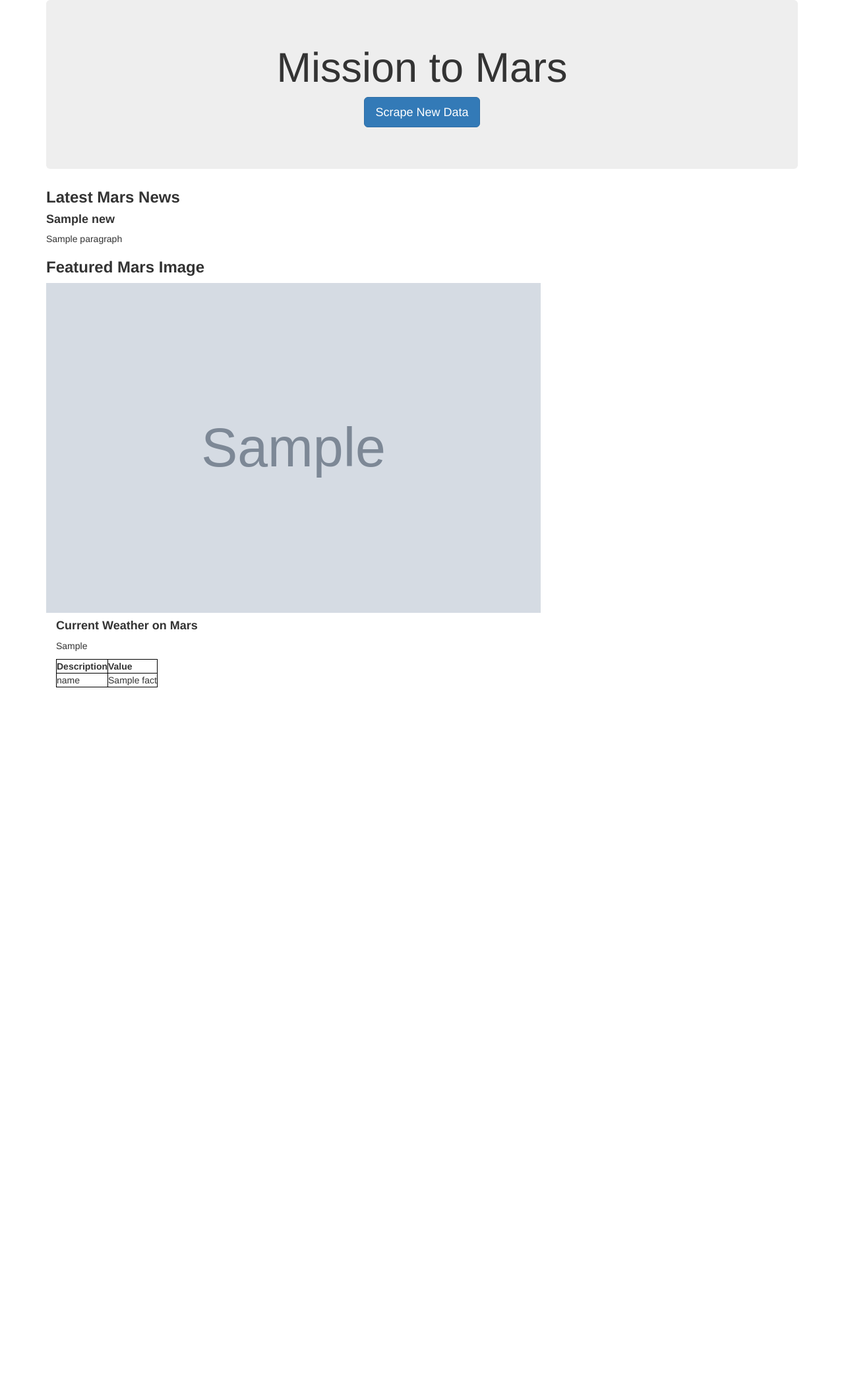
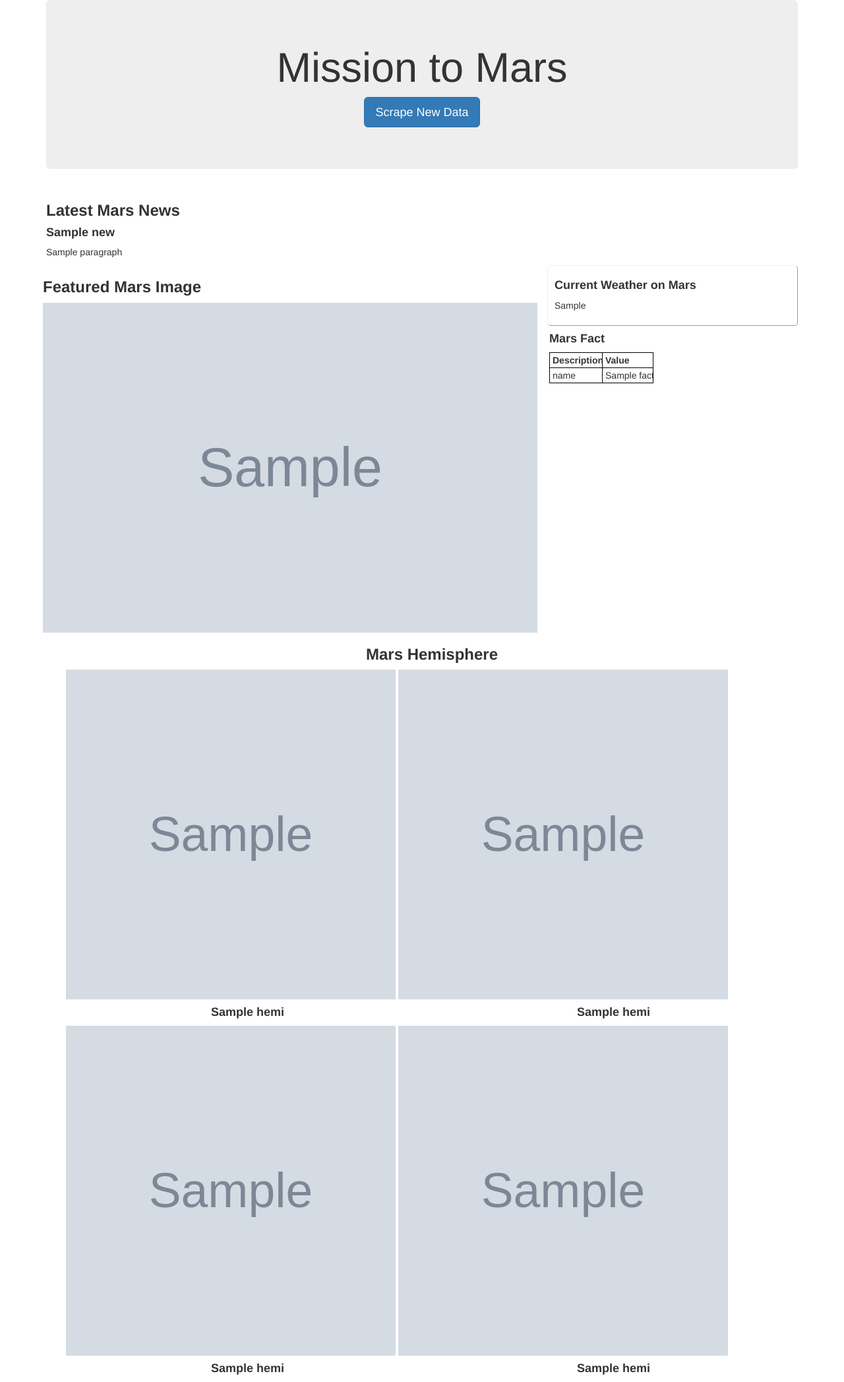
Before and after one commit to nehemiahdang/Web_scraping_work, a Flask app: page / in a window 1280 px wide. Shown: the whole page at 66% size. Before the commit the page ends 1042 px from the top, so only its background shows below. Run offline with Flask 2, Linux system fonts and the light colour scheme; grey boxes marked "Sample" are stand-in pictures; a database or web service that is not in the repository returns one stand-in record (values such as "Sample title"); some libraries are stand-ins or nearby versions.

Commit message:
Final touches on Web Scraping Challenge

```diff
--- a/app.py
+++ b/app.py
@@ -18,7 +18,8 @@ def home():
     images_data = mongo.db.images_data.find_one()
     weather_data = mongo.db.weather_data.find_one()
     facts_data = mongo.db.facts_data.find_one()
-    return render_template("index.html", text="Mission to Mars", news_data=news_data, images_data=images_data, weather_data=weather_data, facts_data=facts_data)
+    hemi_data = mongo.db.hemi_data.find_one()
+    return render_template("index.html", text="Mission to Mars", news_data=news_data, images_data=images_data, weather_data=weather_data, facts_data=facts_data, hemi_data=hemi_data)
 
 @app.route("/scrape")
 def scrape():
@@ -42,6 +43,11 @@ def scrape():
     facts_scrape_data = scrape_mars.scrape_facts()
     facts_data.update({}, facts_scrape_data, upsert=True)
 
+    # Scrape for mars hemisphere data
+    hemi_data = mongo.db.hemi_data
+    hemi_scrape_data = scrape_mars.scrape_hemi()
+    hemi_data.update({}, hemi_scrape_data, upsert=True)
+
     return redirect("/", code=302)
 
 
--- a/scrape_mars.py
+++ b/scrape_mars.py
@@ -99,8 +99,6 @@ def scrape_weather():
 def scrape_facts():
     browser = init_browser()
 
-    #facts_data = {}
-
     facts_url = 'https://space-facts.com/mars/'
     tables = pd.read_html(facts_url)
 
@@ -114,5 +112,33 @@ def scrape_facts():
 
     return facts_data
 
-# def scrape_hemi():
-#     browser = init_browser()
+def scrape_hemi():
+    browser = init_browser()
+
+    hemi_data = {}
+
+    hemi_url = 'https://astrogeology.usgs.gov/search/results?q=hemisphere+enhanced&k1=target&v1=Mars'
+
+    browser.visit(hemi_url)
+    time.sleep(5)
+
+    hemi_html = browser.html
+    hemi_soup = bs(hemi_html, 'html.parser')
+
+    hemi_soup.find_all('img', class_='thumb')
+
+    hemi_data['hemi_1_title'] = hemi_soup.find_all('img', class_='thumb')[0]['alt'].strip(' thumbnail')
+    hemi_data['hemi_1_img_url'] = 'https://astrogeology.usgs.gov' + hemi_soup.find_all('img', class_='thumb')[0]['src']
+
+    hemi_data['hemi_2_title'] = hemi_soup.find_all('img', class_='thumb')[1]['alt'].strip(' thumbnail')
+    hemi_data['hemi_2_img_url'] = 'https://astrogeology.usgs.gov' + hemi_soup.find_all('img', class_='thumb')[1]['src']
+
+    hemi_data['hemi_3_title'] = hemi_soup.find_all('img', class_='thumb')[2]['alt'].strip(' thumbnail')
+    hemi_data['hemi_3_img_url'] = 'https://astrogeology.usgs.gov' + hemi_soup.find_all('img', class_='thumb')[2]['src']
+
+    hemi_data['hemi_4_title'] = hemi_soup.find_all('img', class_='thumb')[3]['alt'].strip(' thumbnail')
+    hemi_data['hemi_4_img_url'] = 'https://astrogeology.usgs.gov' + hemi_soup.find_all('img', class_='thumb')[3]['src']
+
+    browser.quit()
+
+    return hemi_data
--- a/templates/index.html
+++ b/templates/index.html
@@ -10,7 +10,31 @@
         table, th, td {
             border: 1px solid black;
             border-collapse: collapse;
+            padding: 1px;
+            position:relative; left:3px;
           }
+
+        .mars-image {
+            position:relative; right:20px;
+        }
+
+        .mars-weather {
+            border: 1px solid;
+            border-style: outset;
+            border-radius: 5px;
+            padding: 10px;
+            position:relative; left:15px;
+        }
+
+        .mars-fact-text {
+            position:relative; left:3px;
+
+        }
+
+        .hemi-text {
+            text-align: center;
+        }
+
     </style>
 </head>
 <body>
@@ -19,19 +43,24 @@
           <h1>{{ text }}</h1>
           <p><a class="btn btn-primary btn-lg" href="/scrape" role="button">Scrape New Data</a></p>
         </div>
-    <div>
+        <div class="container">
+            <div class="row">
                 <h3 class="mars-news"><b>Latest Mars News</b></h3>
                 <h4><b>{{news_data.title}}</b></h4>
                 <p>{{news_data.paragraph}}</p>
             </div>
-    <div>
-        <h3 class="mars-image"><b>Featured Mars Image</b></h3>
+        </div>
+        <div class="container">
+            <div class="mars-image row col-lg-6 col-md-4">
+                <h3><b>Featured Mars Image</b></h3>
                 <img width=750 height=500 src="{{ images_data.image_url }}" alt="Mars Image">
             </div>
-    <div class="container">
+            <div class="mars-weather col-lg-4 col-lg-offset-2 col-md-4">
                 <h4><b>Current Weather on Mars</b></h4>
                 <p>{{ weather_data.latest_tweet }}</p>
-
+            </div>
+            <div class="container row col-lg-4 col-lg-offset-2 col-md-4">
+                <h4 class="mars-fact-text"><b>Mars Fact</b></h4>
                 <table>
                     <tr>
                         <th>Description</th>
@@ -45,5 +74,39 @@
                     {% endfor %}
                 </table>
             </div>
+            <div class="container">
+                <div class="row col-lg-12">
+                    <h3 class="hemi-text"><b>Mars Hemisphere</b></h3>
+                </div>
+                <div class="row col-lg-12">
+                    <div class="container">
+
+                    </div>
+                    <img class="hemi-image" width=500 height=500 src="{{ hemi_data.hemi_1_img_url }}" alt="Hemisphere 1">
+                    <img class="hemi-image" width=500 height=500 src="{{ hemi_data.hemi_2_img_url }}" alt="Hemisphere 2">
+                </div>
+                <div class="container">
+                    <div class="row col-lg-2 col-lg-offset-2">
+                        <h4><b>{{ hemi_data.hemi_1_title }}</b></h4>
+                    </div>
+                    <div class="row col-lg-2 col-lg-offset-4">
+                        <h4><b>{{ hemi_data.hemi_2_title }}</b></h4>
+                    </div>
+                </div>
+                <div class="row col-lg-12">
+                    <img class="hemi-image" width=500 height=500 src="{{ hemi_data.hemi_3_img_url }}" alt="Hemisphere 3">
+                    <img class="hemi-image" width=500 height=500 src="{{ hemi_data.hemi_4_img_url }}" alt="Hemisphere 4">
+                </div>
+                <div class="container">
+                    <div class="row col-lg-2 col-lg-offset-2">
+                        <h4><b>{{ hemi_data.hemi_3_title }}</b></h4>
+                    </div>
+                    <div class="row col-lg-2 col-lg-offset-4">
+                        <h4><b>{{ hemi_data.hemi_4_title }}</b></h4>
+                    </div>
+                </div>
+            </div>
+        </div>
+    </div>
 </body>
 </html>
```
Also changed, not shown: images/Final_App_1_ND.PNG (added), images/Final_App_2_ND.PNG (added), 1 other file. Lines whose indentation alone changed are shown as unchanged.
